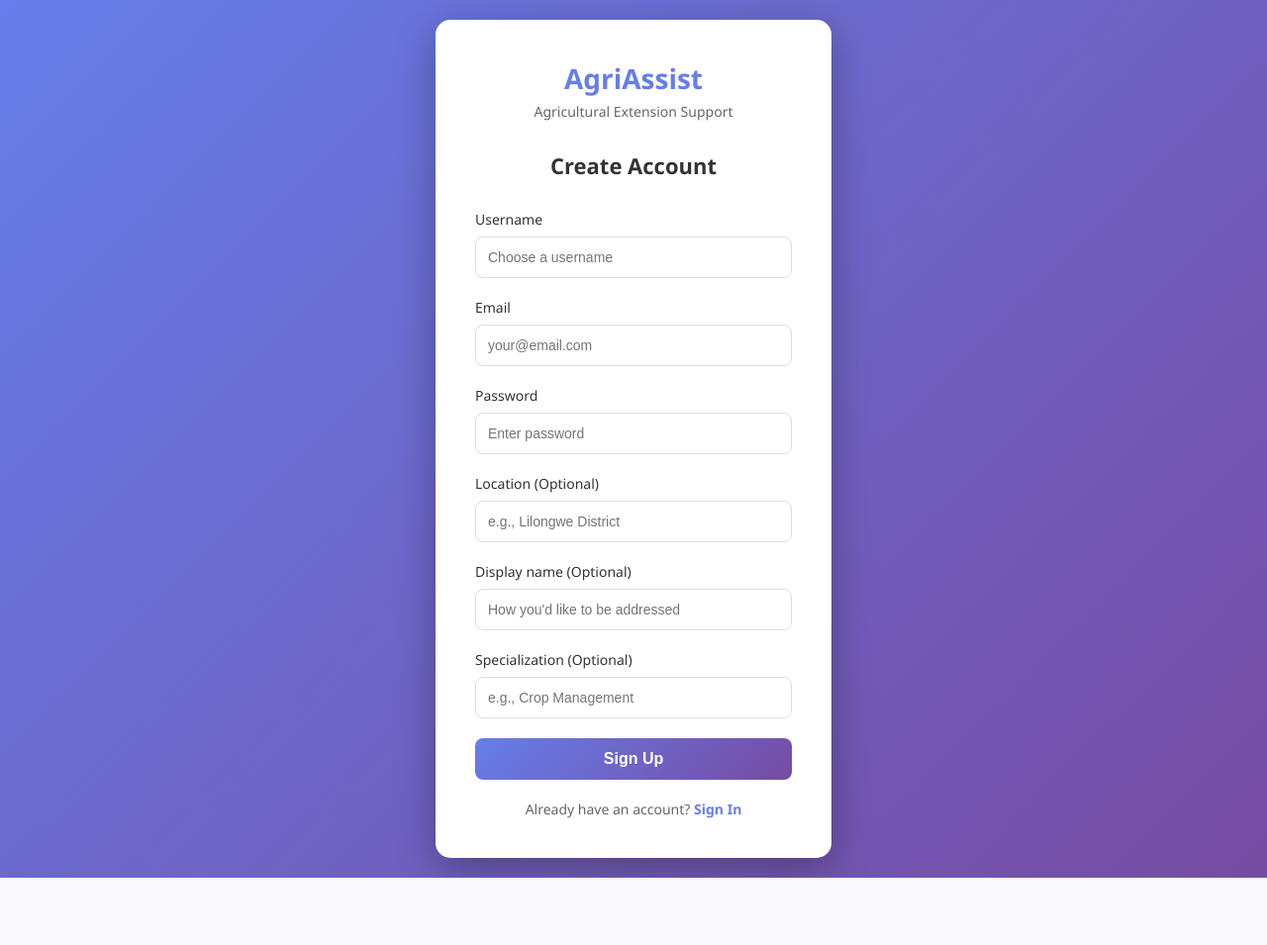
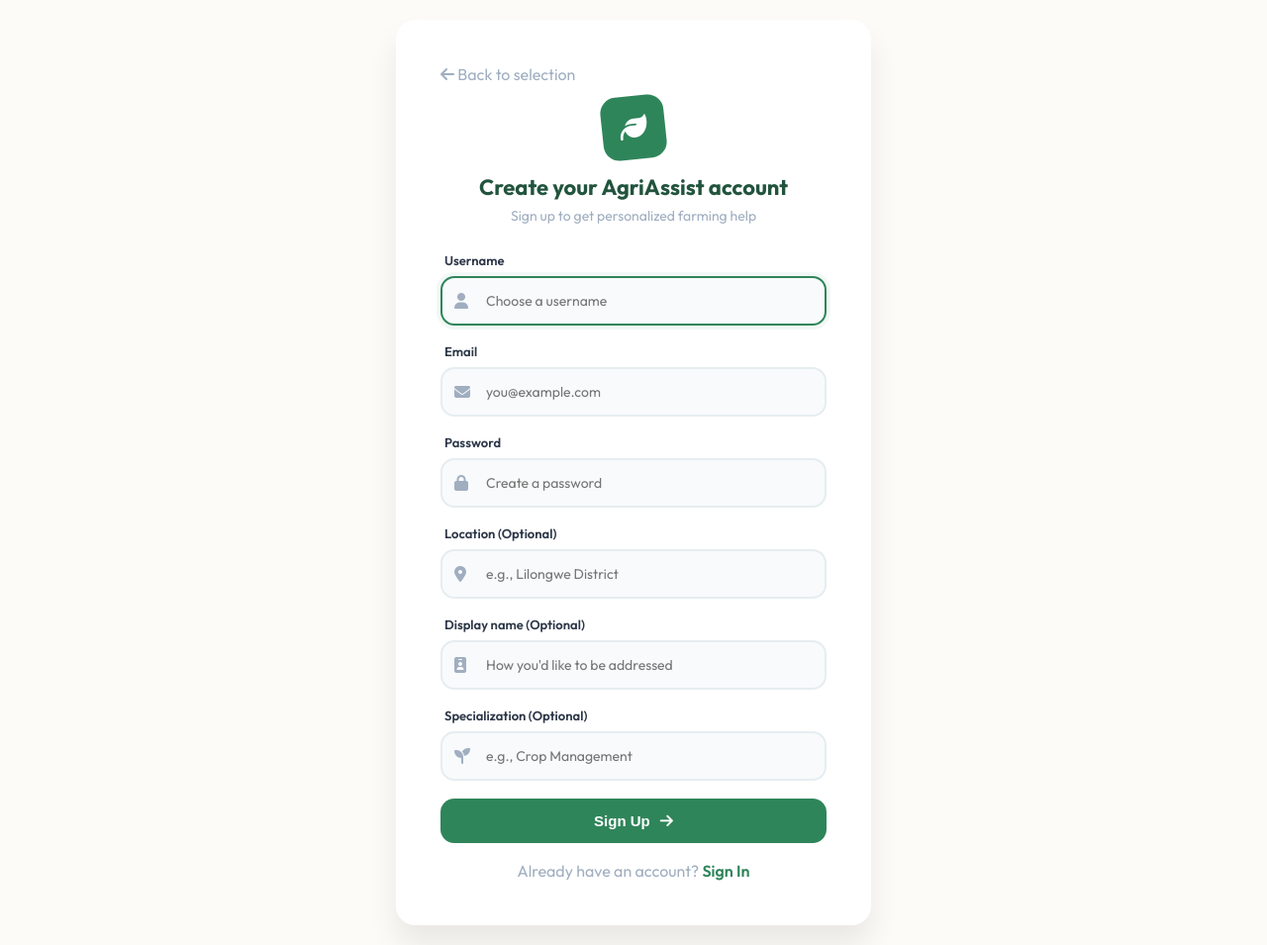
Before and after one commit to Lindoln007/AgriAssist-Chatbot, a Django app: page /chatbot/signup/ in a window 1280 px wide. Shown: the whole page at 99% size. Before the commit the page ends 887 px from the top, so only its background shows below. Run offline with Django 5.2, Linux system fonts and the light colour scheme.

```diff
--- a/chatbot/views.py
+++ b/chatbot/views.py
@@ -259,14 +259,24 @@ def chatbot_api(request):
             # 1. Try to find location in the question
             target_location = extract_location_from_text(question)
 
-            # 2. If not found, use user's profile location
+            # 2. If not found, prefer any temporary session override, then user's profile location
             if not target_location:
+                # session-based temporary override (set by weather page searches)
+                session_override = None
                 try:
-                    user_profile = UserProfile.objects.get(user=request.user)
-                    if user_profile.location:
-                        target_location = user_profile.location
-                except UserProfile.DoesNotExist:
-                    pass
+                    session_override = request.session.get('weather_override')
+                except Exception:
+                    session_override = None
+
+                if session_override:
+                    target_location = session_override
+                else:
+                    try:
+                        user_profile = UserProfile.objects.get(user=request.user)
+                        if user_profile.location:
+                            target_location = user_profile.location
+                    except UserProfile.DoesNotExist:
+                        pass
 
             # 3. Default to Lilongwe if still unknown
             if not target_location:
--- a/templates/signup.html
+++ b/templates/signup.html
@@ -4,210 +4,131 @@
 <head>
     <meta charset="UTF-8">
     <meta name="viewport" content="width=device-width, initial-scale=1.0">
-    <title>Sign Up - AgriAssist</title>
+    <title>Create Account - AgriAssist</title>
+    <link rel="preconnect" href="https://fonts.googleapis.com">
+    <link rel="preconnect" href="https://fonts.gstatic.com" crossorigin>
+    <link href="https://fonts.googleapis.com/css2?family=Outfit:wght@300;400;500;600;700&display=swap" rel="stylesheet">
+    <link rel="stylesheet" href="https://cdnjs.cloudflare.com/ajax/libs/font-awesome/6.4.0/css/all.min.css">
     <style>
-        * {
-            margin: 0;
-            padding: 0;
-            box-sizing: border-box;
+        :root {
+            --primary: #2F855A;
+            --primary-dark: #22543D;
+            --bg-color: #FDFBF7;
+            --text-main: #2D3748;
+            --text-light: #A0AEC0;
         }
 
+        * { margin: 0; padding: 0; box-sizing: border-box; }
+
         body {
-            font-family: 'Segoe UI', Tahoma, Geneva, Verdana, sans-serif;
-            background: linear-gradient(135deg, #667eea 0%, #764ba2 100%);
+            font-family: 'Outfit', sans-serif;
+            background-color: var(--bg-color);
+            background-image: radial-gradient(#2F855A 0.5px, transparent 0.5px), radial-gradient(#2F855A 0.5px, var(--bg-color) 0.5px);
+            background-size: 20px 20px;
+            background-position: 0 0, 10px 10px;
             min-height: 100vh;
-            display: flex;
-            justify-content: center;
-            align-items: center;
-            padding: 20px;
+            display: flex; justify-content: center; align-items: center; padding: 20px; color: var(--text-main);
         }
 
-        .container {
-            width: 100%;
-            max-width: 400px;
-            background: white;
-            border-radius: 15px;
-            box-shadow: 0 10px 40px rgba(0, 0, 0, 0.3);
-            padding: 40px;
-        }
-
-        .logo {
-            text-align: center;
-            margin-bottom: 30px;
-        }
-
-        .logo h1 {
-            color: #667eea;
-            font-size: 28px;
-            margin-bottom: 5px;
-        }
-
-        .logo p {
-            color: #666;
-            font-size: 14px;
-        }
-
-        .form-group {
-            margin-bottom: 20px;
-        }
-
-        label {
-            display: block;
-            margin-bottom: 8px;
-            color: #333;
-            font-weight: 500;
-            font-size: 14px;
-        }
-
-        input {
-            width: 100%;
-            padding: 12px;
-            border: 1px solid #ddd;
-            border-radius: 8px;
-            font-size: 14px;
-            transition: border-color 0.3s;
-        }
-
-        input:focus {
-            outline: none;
-            border-color: #667eea;
-            box-shadow: 0 0 0 3px rgba(102, 126, 234, 0.1);
-        }
-
-        .submit-btn {
-            width: 100%;
-            padding: 12px;
-            background: linear-gradient(135deg, #667eea 0%, #764ba2 100%);
-            color: white;
-            border: none;
-            border-radius: 8px;
-            font-size: 16px;
-            font-weight: 600;
-            cursor: pointer;
-            transition: transform 0.2s, box-shadow 0.2s;
-        }
-
-        .submit-btn:hover {
-            transform: translateY(-2px);
-            box-shadow: 0 5px 20px rgba(102, 126, 234, 0.4);
-        }
-
-        .submit-btn:active {
-            transform: translateY(0);
-        }
-
-        .error-message {
-            background-color: #fee;
-            color: #c33;
-            padding: 12px;
-            border-radius: 8px;
-            margin-bottom: 20px;
-            display: none;
-            border-left: 4px solid #c33;
-        }
-
-        .success-message {
-            background-color: #efe;
-            color: #3c3;
-            padding: 12px;
-            border-radius: 8px;
-            margin-bottom: 20px;
-            display: none;
-            border-left: 4px solid #3c3;
-        }
-
-        .link {
-            text-align: center;
-            margin-top: 20px;
-            color: #666;
-            font-size: 14px;
-        }
-
-        .link a {
-            color: #667eea;
-            text-decoration: none;
-            font-weight: 600;
-        }
-
-        .link a:hover {
-            text-decoration: underline;
-        }
-
-        .loading {
-            display: none;
-            text-align: center;
-            color: #667eea;
-            font-size: 14px;
-            margin-top: 10px;
-        }
+        .container { width:100%; max-width:480px; background: rgba(255,255,255,0.95); backdrop-filter: blur(8px); border-radius:20px; padding:44px; box-shadow:0 20px 30px rgba(0,0,0,0.08); border:1px solid rgba(255,255,255,0.6); }
+        .logo { text-align:center; margin-bottom:28px; }
+        .logo-icon { width:64px; height:64px; background:var(--primary); color:white; border-radius:16px; display:flex; align-items:center; justify-content:center; font-size:28px; margin:0 auto 14px; transform:rotate(-6deg); }
+        .logo h1 { color:var(--primary-dark); font-size:22px; font-weight:700; margin-bottom:6px; }
+        .logo p { color:var(--text-light); font-size:14px; }
+        .form-group { margin-bottom:18px; }
+        label { display:block; margin-bottom:8px; color:var(--text-main); font-weight:600; font-size:13px; margin-left:4px; }
+        .input-wrapper { position:relative; }
+        .input-wrapper i { position:absolute; left:14px; top:50%; transform:translateY(-50%); color:var(--text-light); }
+        input, select { width:100%; padding:14px 16px 14px 44px; border:2px solid #E6EDF0; border-radius:14px; font-size:14px; background:#F8FAFC; color:var(--text-main); transition:all 0.2s; font-family:inherit; }
+        input:focus { outline:none; border-color:var(--primary); box-shadow:0 0 0 4px rgba(47,133,90,0.06); }
+        .submit-btn { width:100%; padding:14px; background:var(--primary); color:white; border:none; border-radius:14px; font-size:15px; font-weight:700; cursor:pointer; display:flex; align-items:center; justify-content:center; gap:10px; }
+        .submit-btn:hover { background:var(--primary-dark); transform:translateY(-2px); }
+        .error-message { display:none; background:#FFF5F5; color:#C53030; padding:12px; border-radius:12px; margin-bottom:16px; border:1px solid #FED7D7; }
+        .loading { display:none; margin-top:12px; color:var(--primary); }
+        .link { text-align:center; margin-top:18px; color:var(--text-light); }
+        .link a { color:var(--primary); text-decoration:none; font-weight:600; }
+        .back-link { display:block; color:var(--text-light); margin-bottom:12px; text-decoration:none; }
     </style>
 </head>
 
 <body>
     <div class="container">
+        <a href="{% url 'chatbot:login_selection' %}" class="back-link"><i class="fas fa-arrow-left"></i> Back to selection</a>
+
         <div class="logo">
-            <h1>AgriAssist</h1>
-            <p>Agricultural Extension Support</p>
+            <div class="logo-icon"><i class="fas fa-leaf"></i></div>
+            <h1>Create your AgriAssist account</h1>
+            <p>Sign up to get personalized farming help</p>
         </div>
 
-        <h2 style="text-align: center; margin-bottom: 30px; color: #333; font-size: 22px;">Create Account</h2>
-
         <div class="error-message" id="error-message"></div>
-        <div class="success-message" id="success-message"></div>
 
         <form id="signup-form">
             {% csrf_token %}
 
             <div class="form-group">
                 <label for="username">Username</label>
-                <input type="text" id="username" name="username" placeholder="Choose a username" required>
+                <div class="input-wrapper">
+                    <input type="text" id="username" name="username" placeholder="Choose a username" required autofocus>
+                    <i class="fas fa-user"></i>
+                </div>
             </div>
 
             <div class="form-group">
                 <label for="email">Email</label>
-                <input type="email" id="email" name="email" placeholder="your@email.com" required>
+                <div class="input-wrapper">
+                    <input type="email" id="email" name="email" placeholder="you@example.com" required>
+                    <i class="fas fa-envelope"></i>
+                </div>
             </div>
 
             <div class="form-group">
                 <label for="password">Password</label>
-                <input type="password" id="password" name="password" placeholder="Enter password" required>
+                <div class="input-wrapper">
+                    <input type="password" id="password" name="password" placeholder="Create a password" required>
+                    <i class="fas fa-lock"></i>
+                </div>
             </div>
 
             <div class="form-group">
                 <label for="location">Location (Optional)</label>
-                <input type="text" id="location" name="location" placeholder="e.g., Lilongwe District">
+                <div class="input-wrapper">
+                    <input type="text" id="location" name="location" placeholder="e.g., Lilongwe District">
+                    <i class="fas fa-map-marker-alt"></i>
+                </div>
             </div>
 
             <div class="form-group">
                 <label for="display_name">Display name (Optional)</label>
-                <input type="text" id="display_name" name="display_name" placeholder="How you'd like to be addressed">
+                <div class="input-wrapper">
+                    <input type="text" id="display_name" name="display_name" placeholder="How you'd like to be addressed">
+                    <i class="fas fa-id-badge"></i>
+                </div>
             </div>
 
             <div class="form-group">
                 <label for="specialization">Specialization (Optional)</label>
-                <input type="text" id="specialization" name="specialization" placeholder="e.g., Crop Management">
+                <div class="input-wrapper">
+                    <input type="text" id="specialization" name="specialization" placeholder="e.g., Crop Management">
+                    <i class="fas fa-seedling"></i>
+                </div>
             </div>
 
-            <button type="submit" class="submit-btn">Sign Up</button>
-            <div class="loading" id="loading">Creating your account...</div>
+            <button type="submit" class="submit-btn">Sign Up <i class="fas fa-arrow-right"></i></button>
+            <div class="loading" id="loading"><i class="fas fa-circle-notch fa-spin"></i> Creating your account...</div>
         </form>
 
-        <div class="link">
-            Already have an account? <a href="{% url 'chatbot:user_login' %}">Sign In</a>
-        </div>
+        <div class="link">Already have an account? <a href="{% url 'chatbot:user_login' %}">Sign In</a></div>
     </div>
 
     <script>
         const form = document.getElementById('signup-form');
         const errorMessage = document.getElementById('error-message');
-        const successMessage = document.getElementById('success-message');
         const loadingDiv = document.getElementById('loading');
 
         form.addEventListener('submit', async (e) => {
             e.preventDefault();
-
             errorMessage.style.display = 'none';
-            successMessage.style.display = 'none';
             loadingDiv.style.display = 'block';
 
             const formData = {
@@ -232,17 +153,13 @@
                 const data = await response.json();
 
                 if (response.ok && data.success) {
-                    successMessage.textContent = data.message;
-                    successMessage.style.display = 'block';
-                    form.reset();
-                    setTimeout(() => {
-                        window.location.href = '{% url "chatbot:home" %}';
-                    }, 1500);
+                    // Redirect to home
+                    window.location.href = '{% url "chatbot:home" %}';
                 } else {
                     errorMessage.textContent = data.error || 'An error occurred';
                     errorMessage.style.display = 'block';
                 }
-            } catch (error) {
+            } catch (err) {
                 errorMessage.textContent = 'Network error. Please try again.';
                 errorMessage.style.display = 'block';
             } finally {
```
Also changed, not shown: templates/weather/index.html (+74 -2 lines), weather/utils.py (+141 -31 lines), weather/views.py (+98 -5 lines).
